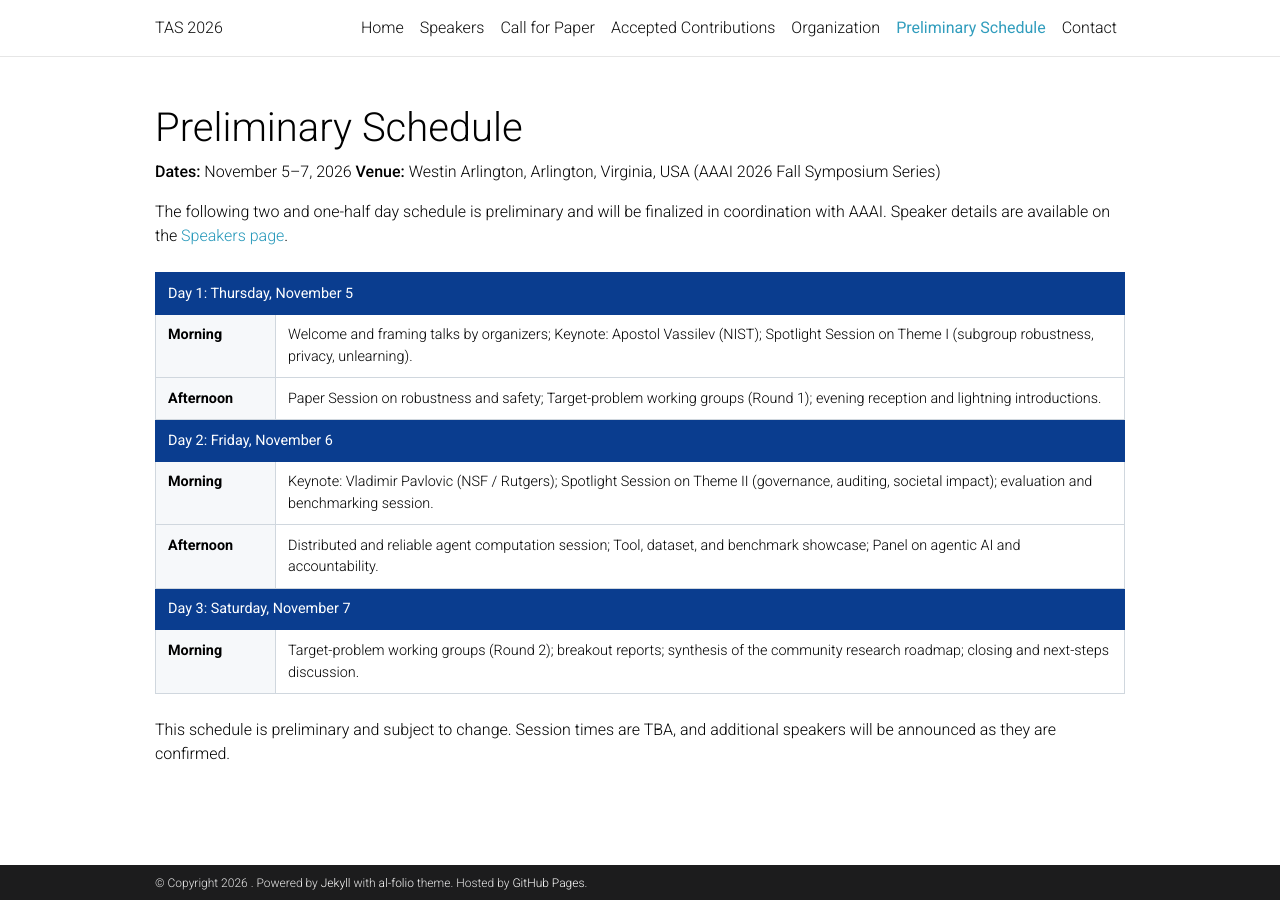
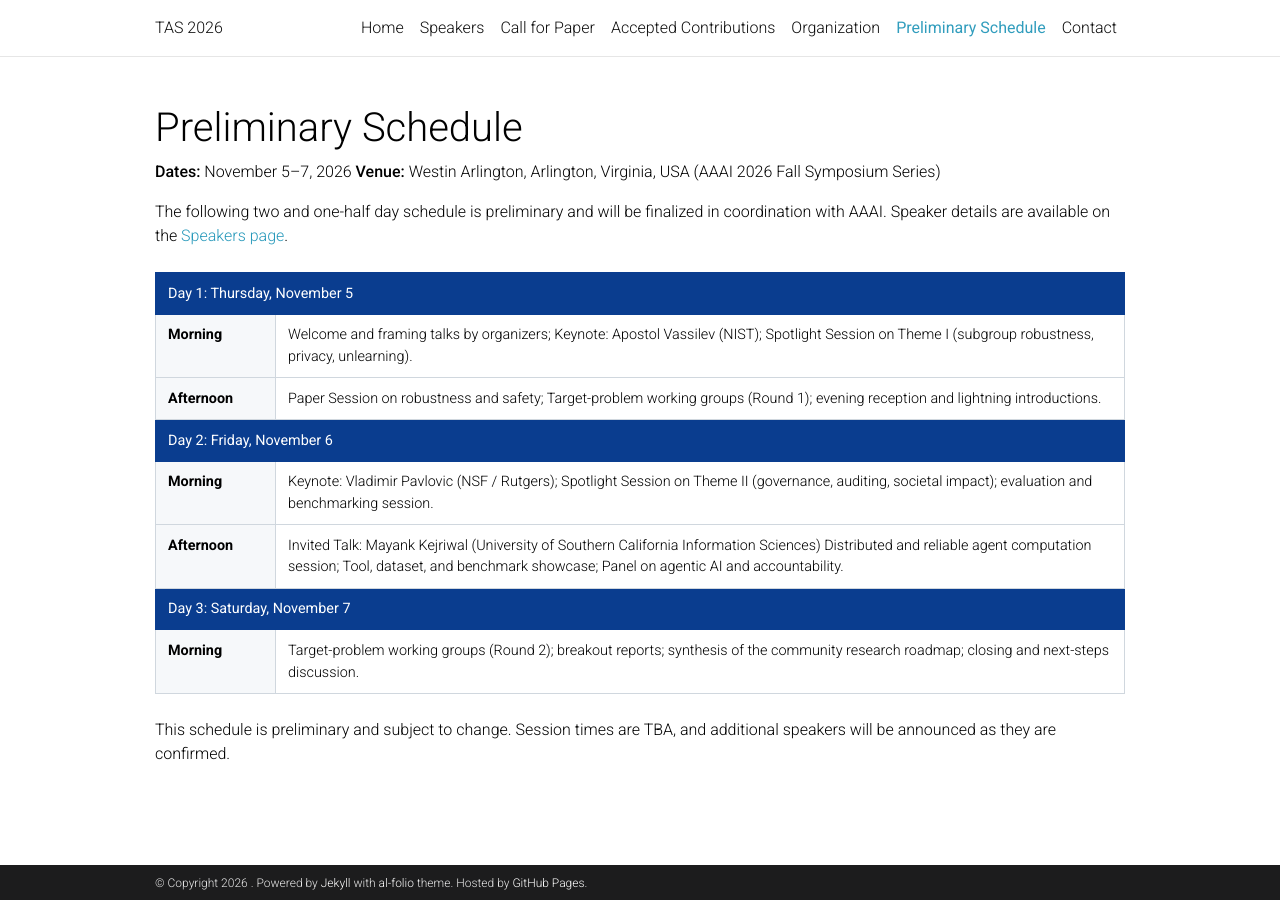
Before and after one commit to tas2026/tas2026.github.io, a Jekyll site: the page built from _pages/schedule.md, in a window 1280 px wide. Built offline with Jekyll 4.4.1, drawn with Linux system fonts in a browser that asks for light colours; comment, search, counter and statistics services are not loaded; a style sheet for code colours, icons or effects is not loaded.

Commit message:
Update schedule.md

```diff
--- a/_pages/schedule.md
+++ b/_pages/schedule.md
@@ -47,7 +47,7 @@ The following two and one-half day schedule is preliminary and will be finalized
     <tr>
       <td style="padding:0.6rem 0.75rem; border:1px solid #d0d7de; background:#f6f8fa; vertical-align:top; font-weight:600;">Afternoon</td>
       <td style="padding:0.6rem 0.75rem; border:1px solid #d0d7de; vertical-align:top;">
-        Distributed and reliable agent computation session; Tool, dataset, and benchmark showcase; Panel on agentic AI and accountability.
+        Invited Talk: Mayank Kejriwal (University of Southern California Information Sciences) Distributed and reliable agent computation session; Tool, dataset, and benchmark showcase; Panel on agentic AI and accountability.
       </td>
     </tr>
     <tr>
```
